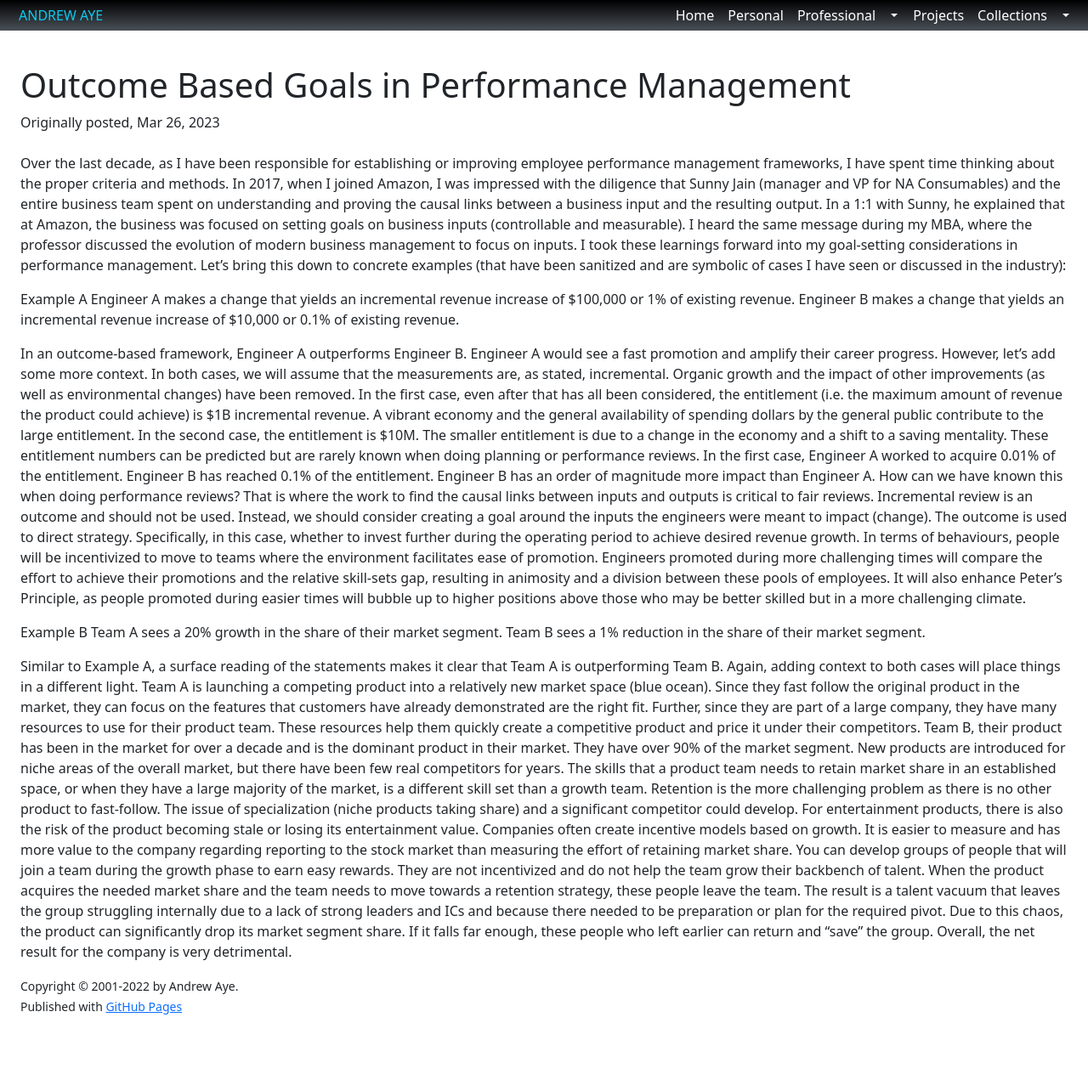
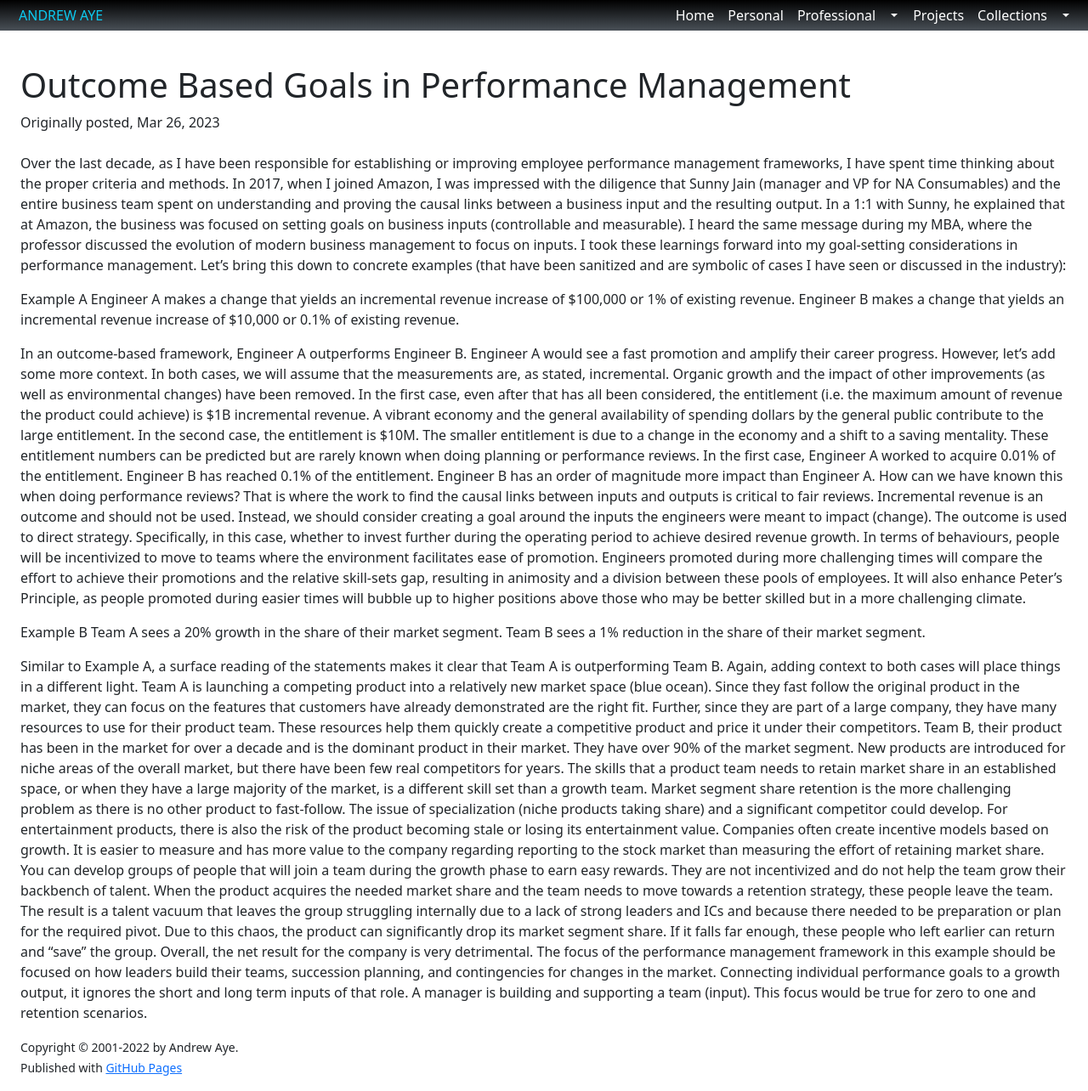
Before and after one commit to aaye/aaye.github.io, a Jekyll site: the page built from professional/blog/_posts/2023-03-26-Outcome-Based-Thinking.md, in a window 1280 px wide and 1284 px high. Shown: the whole window at 85% size. Built offline with Jekyll 4.4.1, drawn with Linux system fonts in a browser that asks for light colours.

Commit message:
Update 2023-03-26-Outcome-Based-Thinking.md

```diff
--- a/professional/blog/_posts/2023-03-26-Outcome-Based-Thinking.md
+++ b/professional/blog/_posts/2023-03-26-Outcome-Based-Thinking.md
@@ -12,7 +12,7 @@ Engineer A makes a change that yields an incremental revenue increase of $100,00
 Engineer B makes a change that yields an incremental revenue increase of $10,000 or 0.1% of existing revenue.
 
 In an outcome-based framework, Engineer A outperforms Engineer B. Engineer A would see a fast promotion and amplify their career progress. However, let's add some more context. In both cases, we will assume that the measurements are, as stated, incremental. Organic growth and the impact of other improvements (as well as environmental changes) have been removed. In the first case, even after that has all been considered, the entitlement (i.e. the maximum amount of revenue the product could achieve) is $1B incremental revenue. A vibrant economy and the general availability of spending dollars by the general public contribute to the large entitlement. In the second case, the entitlement is $10M. The smaller entitlement is due to a change in the economy and a shift to a saving mentality. These entitlement numbers can be predicted but are rarely known when doing planning or performance reviews.
-In the first case, Engineer A worked to acquire 0.01% of the entitlement. Engineer B has reached 0.1% of the entitlement. Engineer B has an order of magnitude more impact than Engineer A. How can we have known this when doing performance reviews? That is where the work to find the causal links between inputs and outputs is critical to fair reviews. Incremental review is an outcome and should not be used. Instead, we should consider creating a goal around the inputs the engineers were meant to impact (change). The outcome is used to direct strategy. Specifically, in this case, whether to invest further during the operating period to achieve desired revenue growth.
+In the first case, Engineer A worked to acquire 0.01% of the entitlement. Engineer B has reached 0.1% of the entitlement. Engineer B has an order of magnitude more impact than Engineer A. How can we have known this when doing performance reviews? That is where the work to find the causal links between inputs and outputs is critical to fair reviews. Incremental revenue is an outcome and should not be used. Instead, we should consider creating a goal around the inputs the engineers were meant to impact (change). The outcome is used to direct strategy. Specifically, in this case, whether to invest further during the operating period to achieve desired revenue growth.
 In terms of behaviours, people will be incentivized to move to teams where the environment facilitates ease of promotion. Engineers promoted during more challenging times will compare the effort to achieve their promotions and the relative skill-sets gap, resulting in animosity and a division between these pools of employees. It will also enhance Peter's Principle, as people promoted during easier times will bubble up to higher positions above those who may be better skilled but in a more challenging climate.
 
 
@@ -22,5 +22,6 @@ Team B sees a 1% reduction in the share of their market segment.
 
 Similar to Example A, a surface reading of the statements makes it clear that Team A is outperforming Team B. Again, adding context to both cases will place things in a different light.
 Team A is launching a competing product into a relatively new market space (blue ocean). Since they fast follow the original product in the market, they can focus on the features that customers have already demonstrated are the right fit. Further, since they are part of a large company, they have many resources to use for their product team. These resources help them quickly create a competitive product and price it under their competitors.
-Team B, their product has been in the market for over a decade and is the dominant product in their market. They have over 90% of the market segment. New products are introduced for niche areas of the overall market, but there have been few real competitors for years. The skills that a product team needs to retain market share in an established space, or when they have a large majority of the market, is a different skill set than a growth team. Retention is the more challenging problem as there is no other product to fast-follow. The issue of specialization (niche products taking share) and a significant competitor could develop. For entertainment products, there is also the risk of the product becoming stale or losing its entertainment value.
+Team B, their product has been in the market for over a decade and is the dominant product in their market. They have over 90% of the market segment. New products are introduced for niche areas of the overall market, but there have been few real competitors for years. The skills that a product team needs to retain market share in an established space, or when they have a large majority of the market, is a different skill set than a growth team. Market segment share retention is the more challenging problem as there is no other product to fast-follow. The issue of specialization (niche products taking share) and a significant competitor could develop. For entertainment products, there is also the risk of the product becoming stale or losing its entertainment value.
 Companies often create incentive models based on growth. It is easier to measure and has more value to the company regarding reporting to the stock market than measuring the effort of retaining market share. You can develop groups of people that will join a team during the growth phase to earn easy rewards. They are not incentivized and do not help the team grow their backbench of talent. When the product acquires the needed market share and the team needs to move towards a retention strategy, these people leave the team. The result is a talent vacuum that leaves the group struggling internally due to a lack of strong leaders and ICs and because there needed to be preparation or plan for the required pivot. Due to this chaos, the product can significantly drop its market segment share. If it falls far enough, these people who left earlier can return and "save" the group. Overall, the net result for the company is very detrimental.
+The focus of the performance management framework in this example should be focused on how leaders build their teams, succession planning, and contingencies for changes in the market. Connecting individual performance goals to a growth output, it ignores the short and long term inputs of that role. A manager is building and supporting a team (input). This focus would be true for zero to one and retention scenarios.
```
